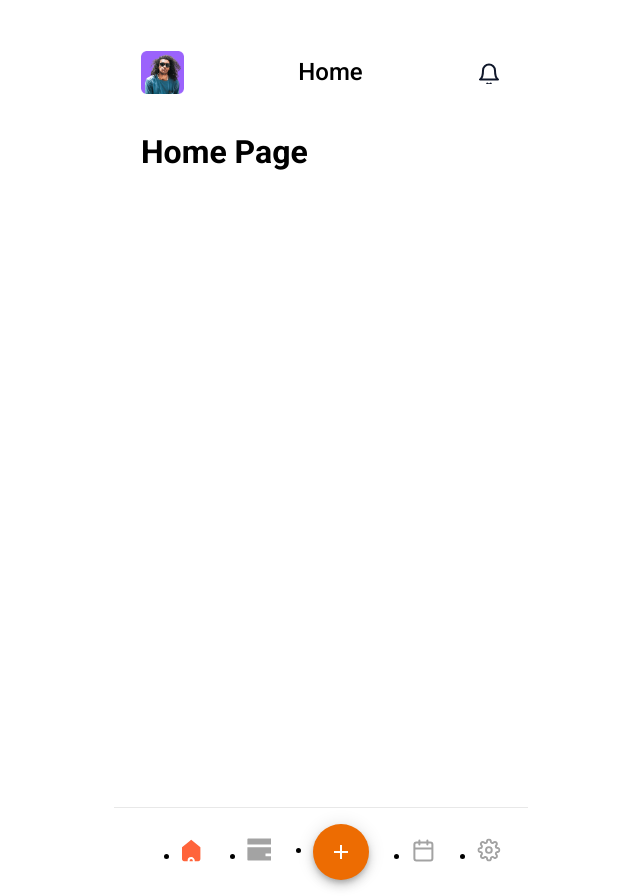
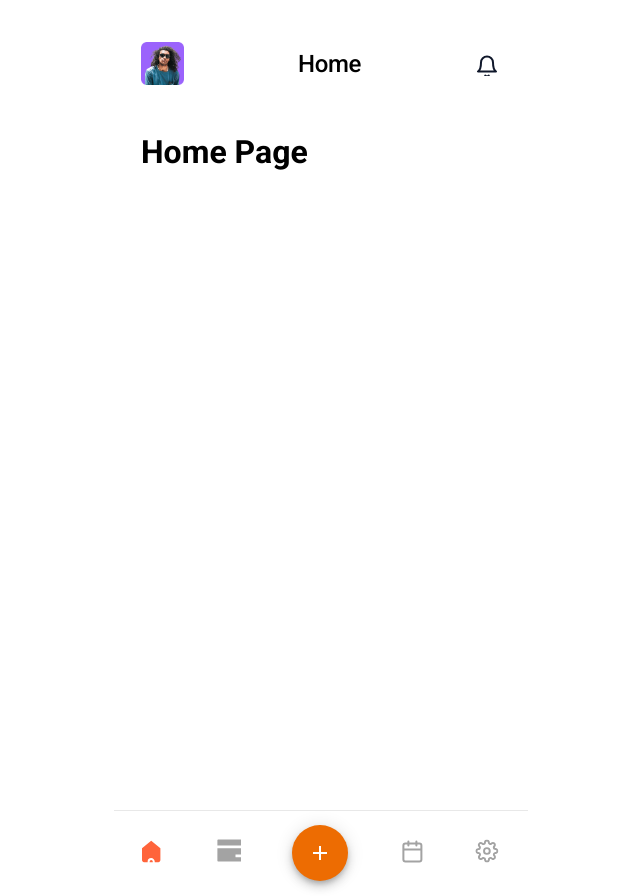
Before and after one commit to mazursasha1990/budget-management-app, a React (Vite) app: page / in a window 1280 px wide. Shown: the whole page, without its empty margins (319-959 px from the left). Built offline with nearby package versions, Linux system fonts and the light colour scheme.

Commit message:
Created Header and NavBar using MUI components

```diff
--- a/src/components/Header/Header.module.css
+++ /dev/null
@@ -1,13 +0,0 @@
-.header {
-  display: flex;
-  justify-content: space-between;
-  align-items: center;
-  margin-top: 42px;
-}
-
-.headerName {
-  font-style: normal;
-  font-weight: 500;
-  font-size: 24px;
-  line-height: 28px;
-}
--- a/src/components/Header/Header.tsx
+++ b/src/components/Header/Header.tsx
@@ -1,6 +1,6 @@
 import { FC } from 'react';
 import BellIcon from '../../assets/icons/BellIcon';
-import styles from './Header.module.css';
+import { Box, List, ListItem, Typography } from '@mui/material';
 import Avatar from '@mui/material/Avatar';
 import { useLocation } from 'react-router-dom';
 import { routerConstants } from '../../shared/constants/routes';
@@ -22,16 +22,56 @@ const Header: FC = () => {
   };
 
   return (
-    <div className={styles.header}>
+    <Box
+      mt={'42px'}
+      sx={{
+        width: '358px',
+      }}
+    >
+      <List
+        disablePadding
+        sx={{
+          display: 'flex',
+          alignItems: 'center',
+          justifyContent: 'space-between',
+        }}
+      >
+        <ListItem
+          disablePadding
+          sx={{
+            width: 'auto',
+          }}
+        >
           <Avatar
             alt={userData.name}
             src={userData.photo}
             variant="square"
             sx={{ width: 43, height: 43 }}
           />
-      <h1 className={styles.headerName}>{getRouteNameByPath(pathname)}</h1>
+        </ListItem>
+        <ListItem
+          disablePadding
+          sx={{
+            width: 'auto',
+          }}
+        >
+          <Typography
+            variant="h1"
+            sx={{ fontWeight: '500', fontSize: '24px', lineHeight: '28px' }}
+          >
+            {getRouteNameByPath(pathname)}
+          </Typography>
+        </ListItem>
+        <ListItem
+          disablePadding
+          sx={{
+            width: 'auto',
+          }}
+        >
           <BellIcon />
-    </div>
+        </ListItem>
+      </List>
+    </Box>
   );
 };
 
--- a/src/components/NavBar/NavBar.module.css
+++ /dev/null
@@ -1,9 +0,0 @@
-.navBar {
-  width: 100%;
-}
-
-.navList {
-  display: flex;
-  align-items: center;
-  justify-content: space-between;
-}
--- a/src/components/NavBar/NavBar.tsx
+++ b/src/components/NavBar/NavBar.tsx
@@ -7,8 +7,7 @@ import CalendarIcon from '../../assets/icons/CalendarIcon';
 import SettingsIcon from '../../assets/icons/SettingsIcon';
 import AddIcon from '@mui/icons-material/Add';
 
-import styles from './NavBar.module.css';
-import { Fab } from '@mui/material';
+import { Box, Fab, List, ListItem } from '@mui/material';
 
 const {
   HOME: { path: homePath },
@@ -24,30 +23,65 @@ const NavBar: FC = () => {
   const lightGrey = '#A3A3A3';
 
   return (
-    <nav className={styles.navBar}>
-      <ul className={styles.navList}>
-        <li>
+    <Box
+      sx={{
+        width: '358px',
+      }}
+    >
+      <nav aria-label="navigation">
+        <List
+          disablePadding
+          sx={{
+            display: 'flex',
+            alignItems: 'center',
+            justifyContent: 'space-between',
+            // width: 'auto',
+          }}
+        >
+          <ListItem
+            disablePadding
+            sx={{
+              width: 'auto',
+            }}
+          >
             <NavLink to={homePath}>
               <HomeIcon
                 sx={{ color: homePath === pathname ? orange : lightGrey }}
               />
             </NavLink>
-        </li>
-        <li>
+          </ListItem>
+          <ListItem
+            disablePadding
+            sx={{
+              width: 'auto',
+            }}
+          >
             <NavLink to={expensesPath}>
               <CardIcon
-              sx={{ color: expensesPath === pathname ? orange : lightGrey }}
+                sx={{
+                  color: expensesPath === pathname ? orange : lightGrey,
+                }}
               />
             </NavLink>
-        </li>
-        <li>
+          </ListItem>
+          <ListItem
+            disablePadding
+            sx={{
+              width: 'auto',
+            }}
+          >
             <NavLink to={addPath}>
               <Fab color="warning" aria-label="add">
                 <AddIcon />
               </Fab>
             </NavLink>
-        </li>
-        <li>
+          </ListItem>
+          <ListItem
+            disablePadding
+            sx={{
+              width: 'auto',
+            }}
+          >
             <NavLink to={calendarPath}>
               <CalendarIcon
                 sx={{
@@ -55,8 +89,13 @@ const NavBar: FC = () => {
                 }}
               />
             </NavLink>
-        </li>
-        <li>
+          </ListItem>
+          <ListItem
+            disablePadding
+            sx={{
+              width: 'auto',
+            }}
+          >
             <NavLink to={settingsPath}>
               <SettingsIcon
                 sx={{
@@ -64,9 +103,10 @@ const NavBar: FC = () => {
                 }}
               />
             </NavLink>
-        </li>
-      </ul>
+          </ListItem>
+        </List>
       </nav>
+    </Box>
   );
 };
 
```
Lines whose indentation alone changed are shown as unchanged.
